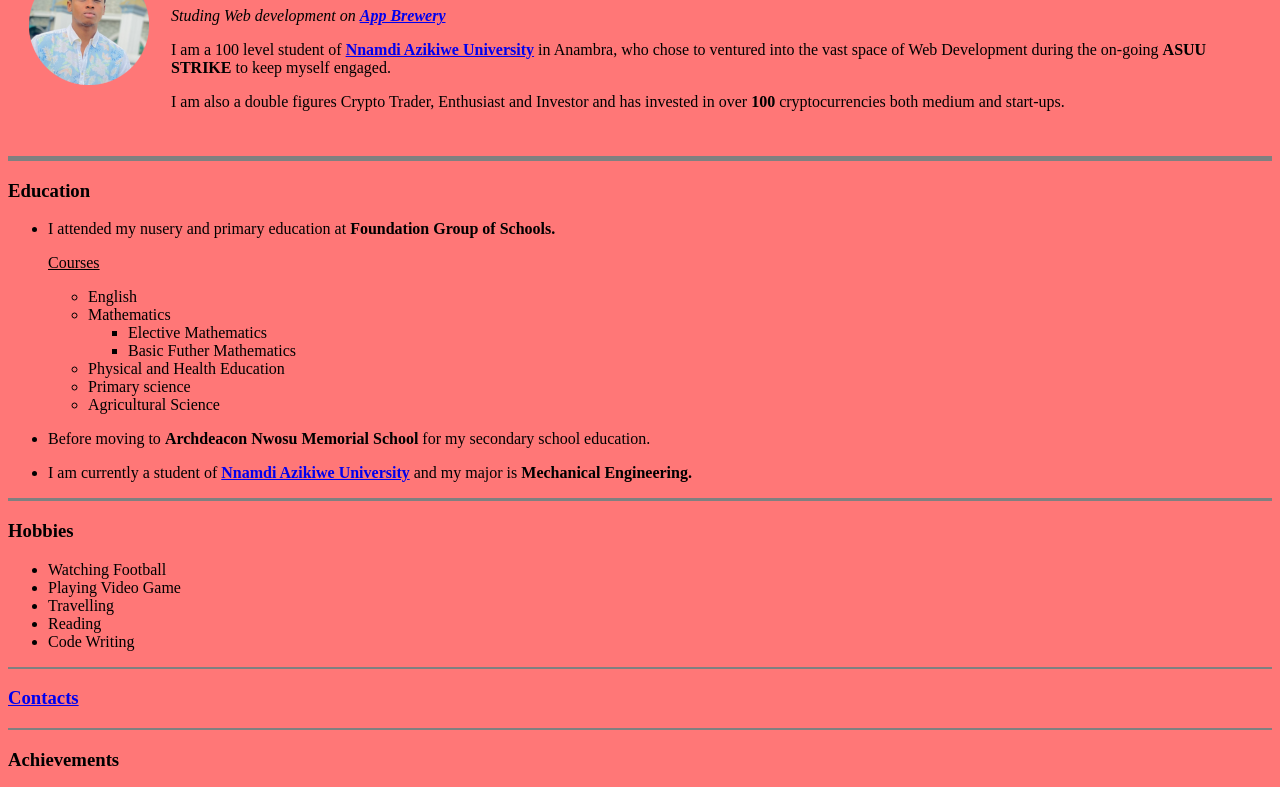
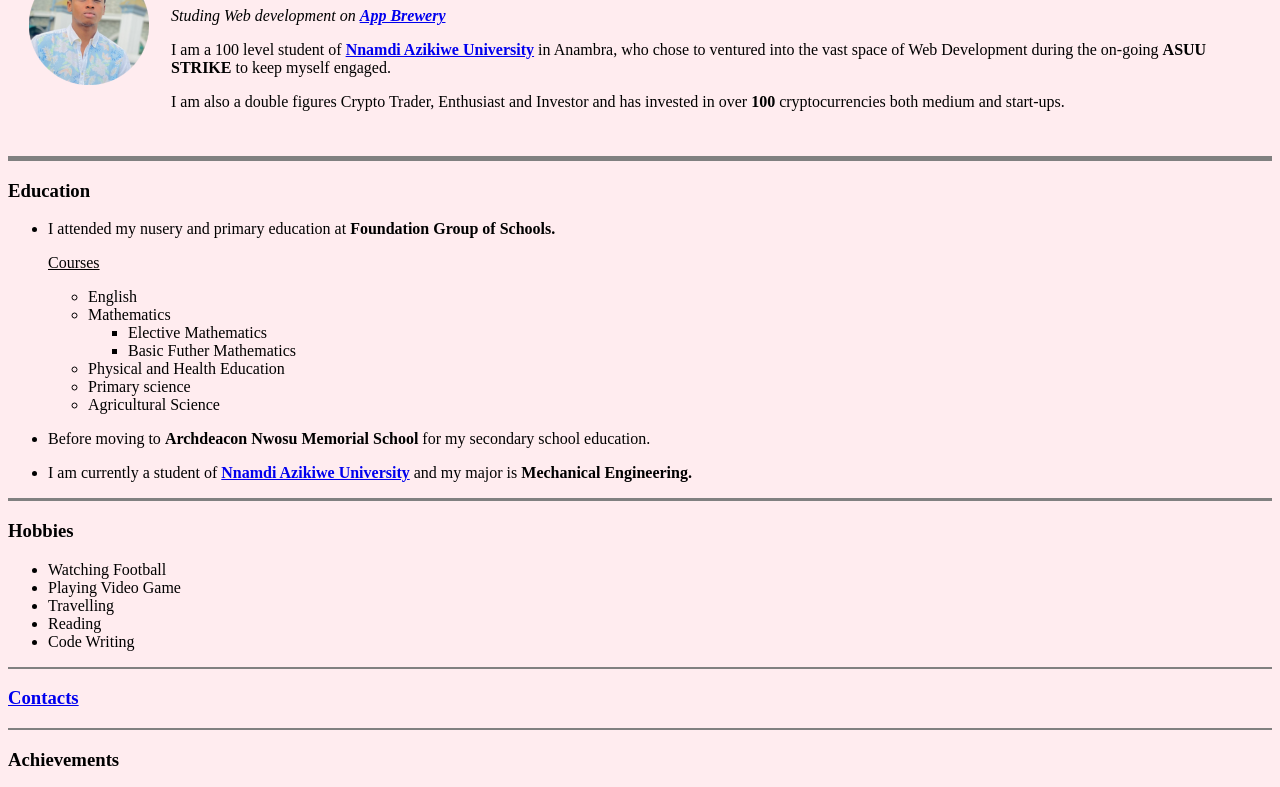
Before and after one commit to HeisKingCypher/TestNet, a plain HTML site: page index.html in a window 1280 px wide. Shown: the part 102-889 px from the top of the page. Drawn offline with Linux system fonts and the light colour scheme.

Commit message:
Update index.html

```diff
--- a/index.html
+++ b/index.html
@@ -8,7 +8,7 @@
   <meta name="viewport" content="width=device-width, initial scale=1.0" />
     <title>✯Kingsley's TestNet✯</title>
   </head>
-  <body style="background-color:#FF7777;">
+  <body style="background-color:#FFECEF;">
     <table cellspacing="20">
       <tr>
         <td><img src="kingsley.png" alt="kingsley's profile picture"></td>
```
